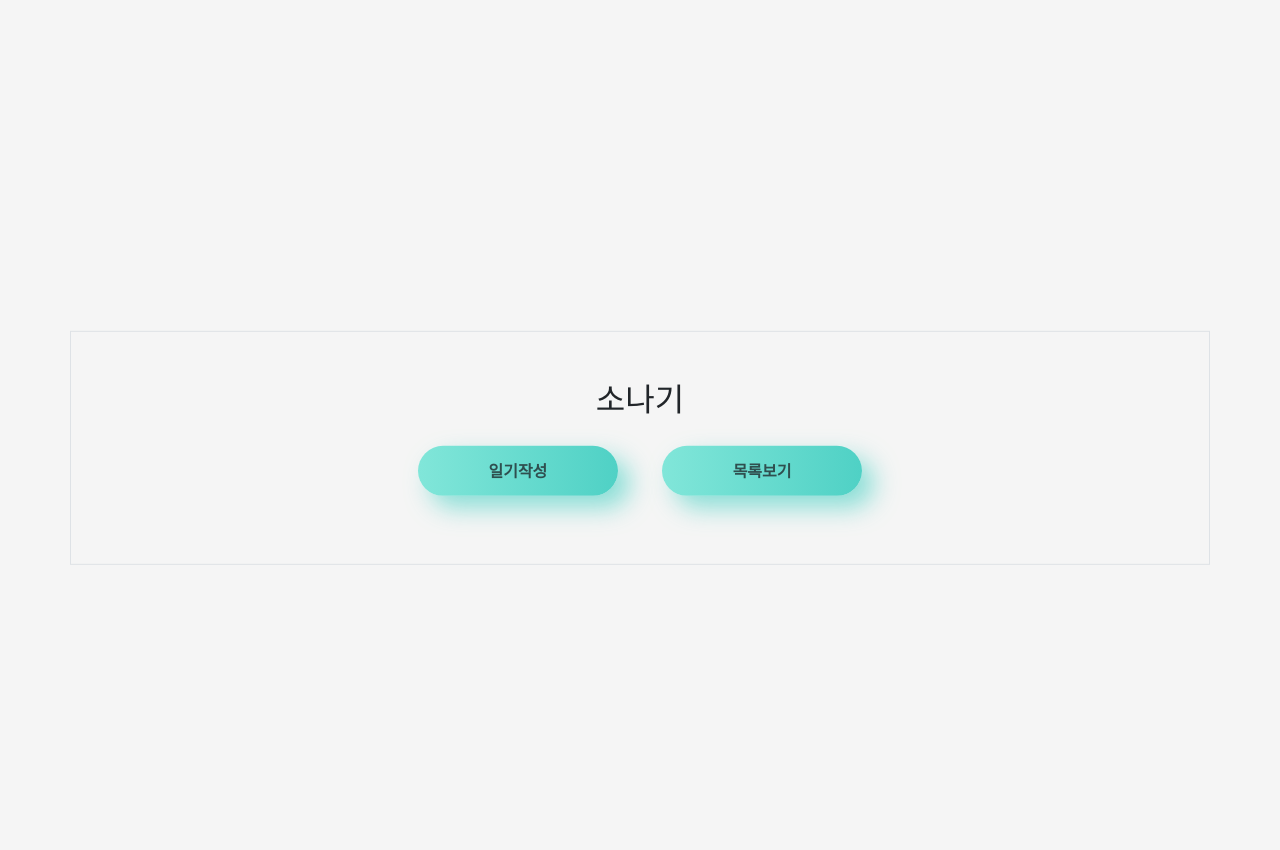
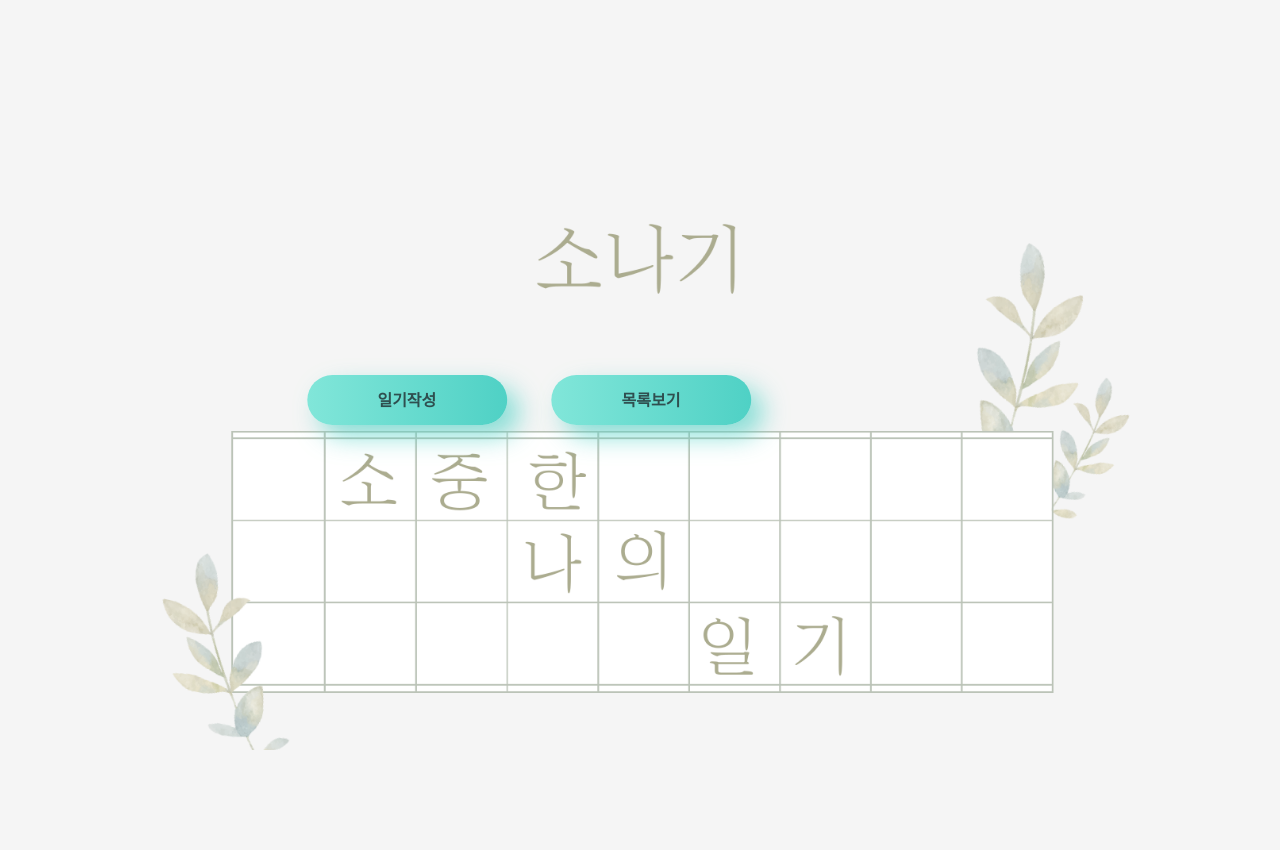
Before and after one commit to Kim-Young-Joon/3Tier, a Flask app: page / in a window 1280 px wide. Before the commit the page ends 565 px from the top, so only its background shows below. Run offline with Flask 2, Linux system fonts and the light colour scheme.

Commit message:
메인 화면 수정

```diff
--- a/templates/index.html
+++ b/templates/index.html
@@ -11,18 +11,31 @@
         #con {
             position: absolute;
             top: 50%;
-            left: 50%;
-            transform: translate(-50%, -50%);
+            left: 47%;
+            transform: translate(-65%, -50%);
             z-index: 1;
-          }
+        }
+        #con_test {
+            margin-left: 40px;
+            width: 1000px;
+            height: 650px;
+            background: url('/static/img/index_back.png') no-repeat center;
+            background-size: cover;
+        }
     </style>
 </head>
 <body>
-    <div class="container p-5 my-5 border" id="con">
-        <h2>소나기</h2>
+    <div id="con_test">
+    <div id="con">
         <button onclick="location.href='/write'" class="w-btn-neon2">일기작성</button>
         <button onclick="location.href='/list'" class="w-btn-neon2">목록보기</button>
     </div>
+    </div>
+    <!-- <div class="container p-5 my-5 border" id="con"> -->
+        <!-- <h2>소나기</h2> -->
+        <!-- <button onclick="location.href='/write'" class="w-btn-neon2">일기작성</button>
+        <button onclick="location.href='/list'" class="w-btn-neon2">목록보기</button>
+    </div> -->
 
 </body>
 </html>
```
Also changed, not shown: static/img/index_back.png (added).
